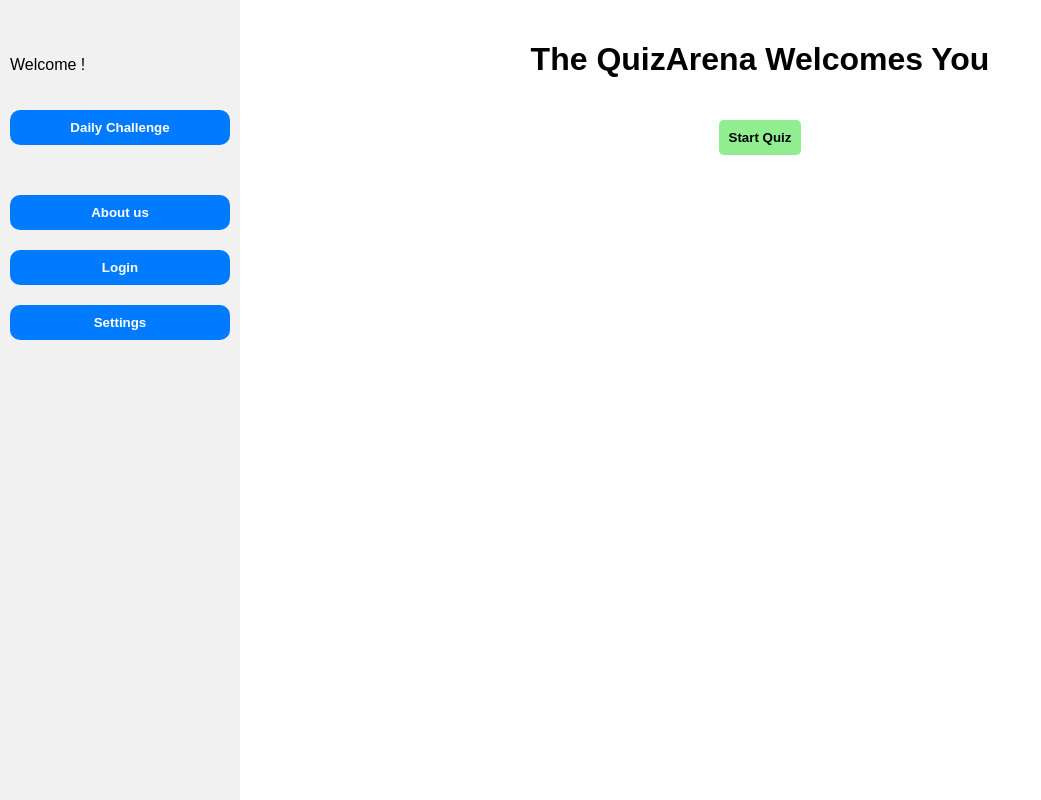
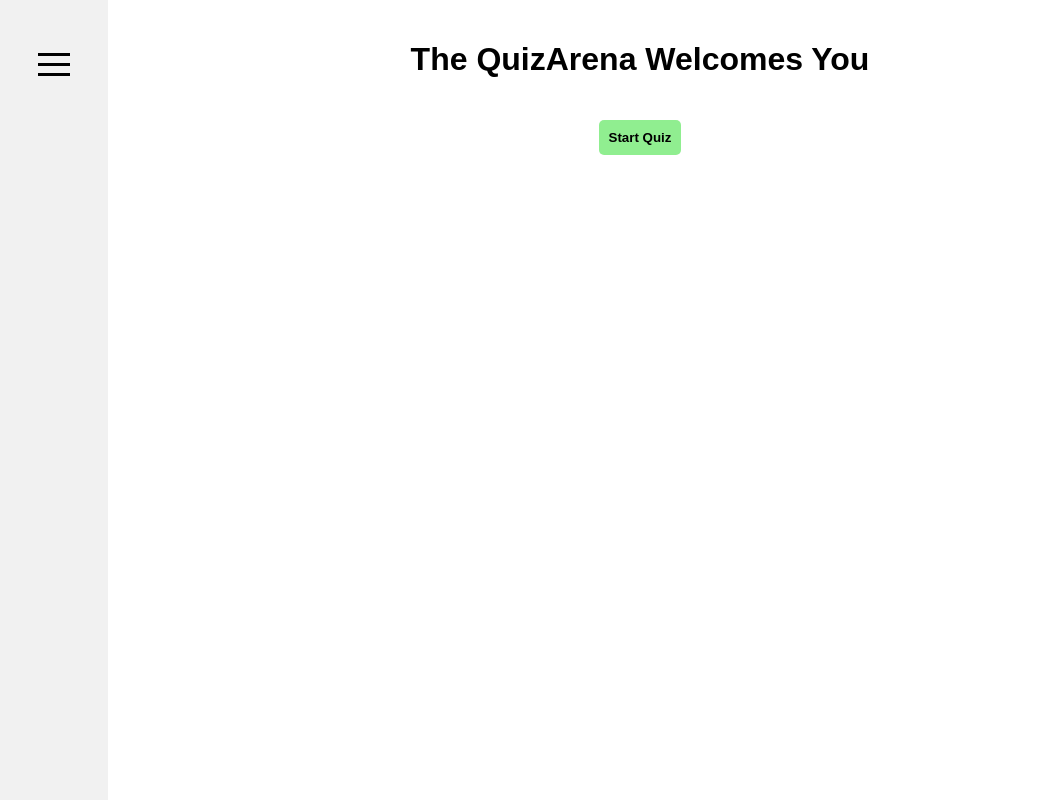
Before and after one commit to kowshikaravind/Quiz-App, a React (Vite) app: page /Home in a window 1280 px wide. Shown: the whole page, without its empty margins (0-1041 px from the left). Built offline with nearby package versions, Linux system fonts and the light colour scheme; no server answers.

Commit message:
Hamberger menu

```diff
--- a/package.json
+++ b/package.json
@@ -10,6 +10,7 @@
     "preview": "vite preview"
   },
   "dependencies": {
+    "hamburger-react": "^2.5.2",
     "react": "^19.1.1",
     "react-dom": "^19.1.1",
     "react-router-dom": "^7.8.2"
--- a/src/Home.jsx
+++ b/src/Home.jsx
@@ -1,5 +1,6 @@
 import React from 'react';
 import { useLocation, useNavigate } from 'react-router-dom';
+import Hamberger from 'hamburger-react';
 
 function Home() {
   const location = useLocation();
@@ -8,6 +9,7 @@ function Home() {
   const storedDetails = JSON.parse(localStorage.getItem("userDetails")) || {};
   const [user, setUser] = React.useState(stateUser || storedDetails.user || "");
   const [email, setEmail] = React.useState(stateEmail || storedDetails.email || "");
+  const [open , setOpen] = React.useState(false);
 
   const navigate = useNavigate();
   const loginbutton = user ? 'Logout' : 'Login';
@@ -38,6 +40,10 @@ function Home() {
   return (
     <div>
       <div className='header'>
+        <div className='hamberger-menu'>
+          <Hamberger toggled={open} toggle={setOpen} />
+        </div>
+        {open && <div className='hamberger-menu-content'>
           <div className='header-top'>
             <p className='welcome-user'>Welcome {user} !</p>
             <button className='head-btn' onClick={() => navigate('/DailyChallenge')}>Daily Challenge</button>
@@ -47,11 +53,13 @@ function Home() {
             <button className='head-btn' onClick={handleClick}>{loginbutton}</button>
             <button className='head-btn' onClick={handleSetting}>Settings</button>
           </div>
+          </div>}
       </div>
       <div className='main-content'>
         <h1>The QuizArena Welcomes You</h1>
         <button className='start-btn' onClick={handleStart}>Start Quiz</button>
       </div>
+
     </div>
   );
 }
--- a/src/index.css
+++ b/src/index.css
@@ -22,8 +22,6 @@ body.dark {
   left: 0;
   top: 0;
   height: 100vh;
-  width: 220px;
-  background-color: rgb(55, 53, 56);
   display: flex;
   flex-direction: column;
   justify-content: flex-start;
@@ -72,7 +70,6 @@ body.dark .head-btn { background: #444; color: #f1f1f1; }
 }
 
 .main-content {
-  margin-left: 240px;
   padding: 20px;
   display: flex;
   flex-direction: column;
@@ -334,3 +331,11 @@ body.dark .about-us-container { background-color: #1e1e1e; }
   align-items: center;
   gap: 20px;
 }
+.hamberger-menu {
+  padding: 10px;
+  border-radius: 8px;
+  margin: 10px;
+}
+.hamberger-menu-content {
+  width: 300px;
+}
```
Also changed, not shown: 1 other file (tests, documents, lock files or other folders). Lines whose indentation alone changed are shown as unchanged.
